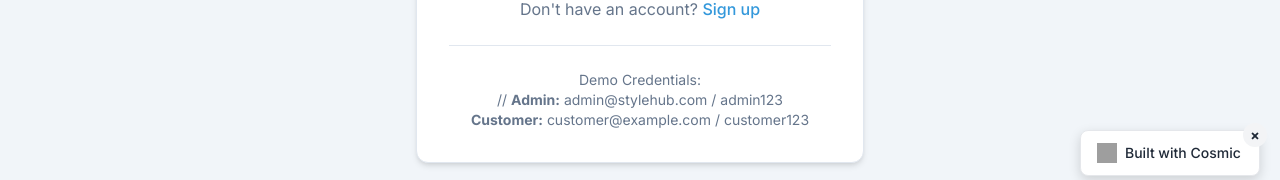
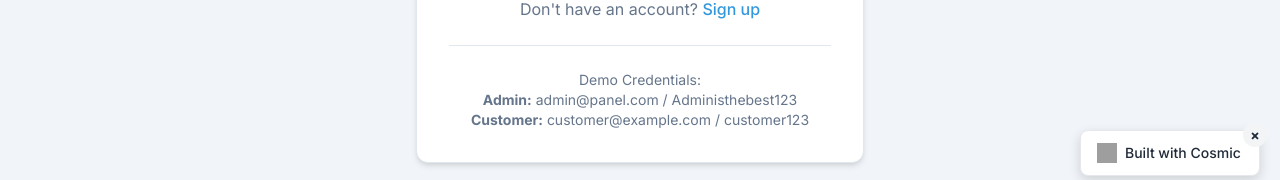
Before and after one commit to cosmic-community/ecommerce-fashionstyle, a Next.js app: page /login in a window 1280 px wide. Shown: the part 604-784 px from the top of the page. Built offline with nearby package versions, Linux system fonts and the light colour scheme; grey boxes are pictures that could not be loaded.

Commit message:
Update default admin credentials to admin@panel.com / Administhebest123

```diff
--- a/app/login/page.tsx
+++ b/app/login/page.tsx
@@ -128,7 +128,7 @@ export default function LoginPage() {
           <div className="mt-6 pt-6 border-t border-border dark:border-border-dark">
             <p className="text-sm text-center text-muted-foreground dark:text-muted-foreground">
               Demo Credentials:<br />
-              // <strong>Admin:</strong> admin@stylehub.com / admin123<br />
+              <strong>Admin:</strong> admin@panel.com / Administhebest123<br />
               <strong>Customer:</strong> customer@example.com / customer123
             </p>
           </div>
```
Also changed, not shown: 1 other file (tests, documents, lock files or other folders).
